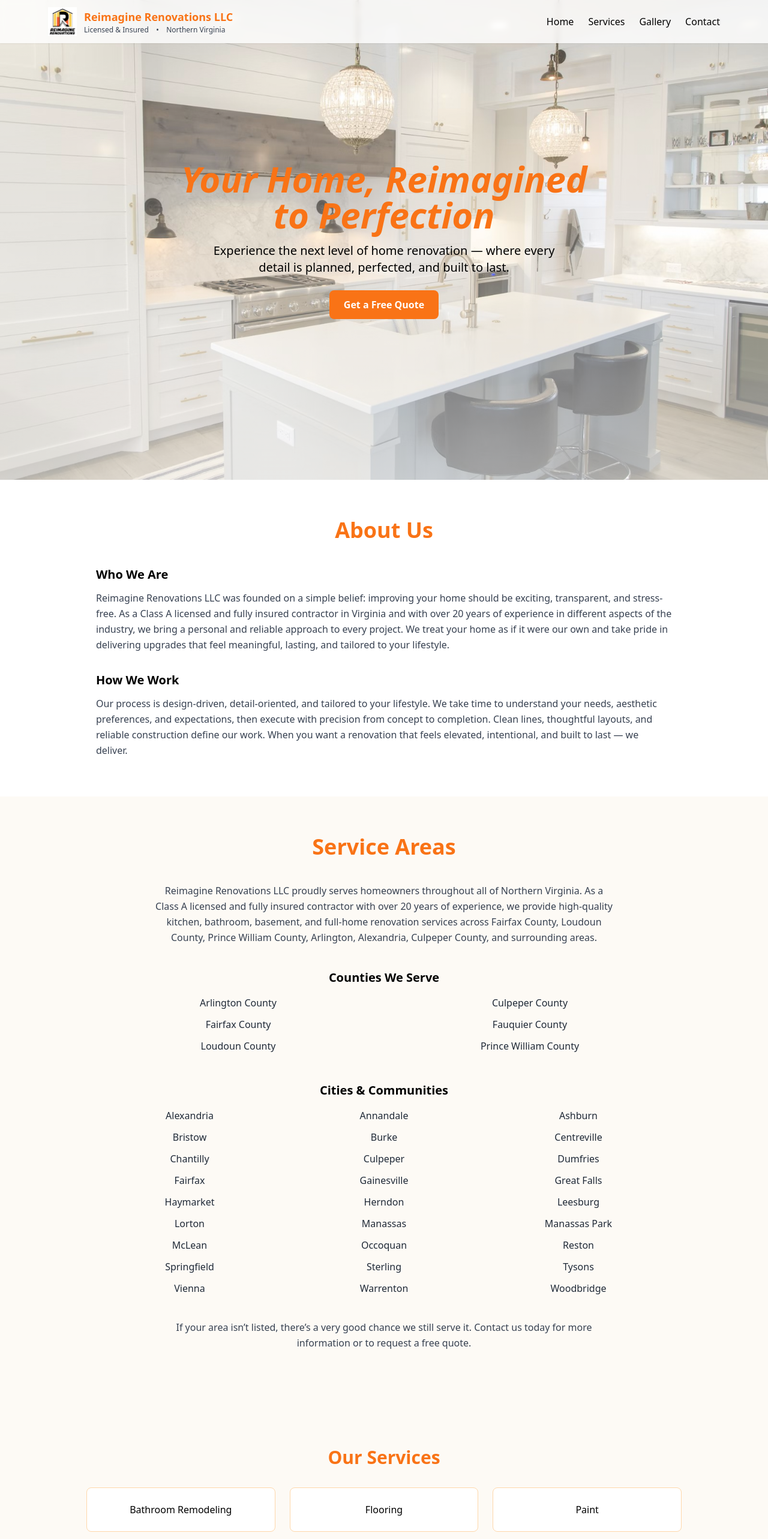
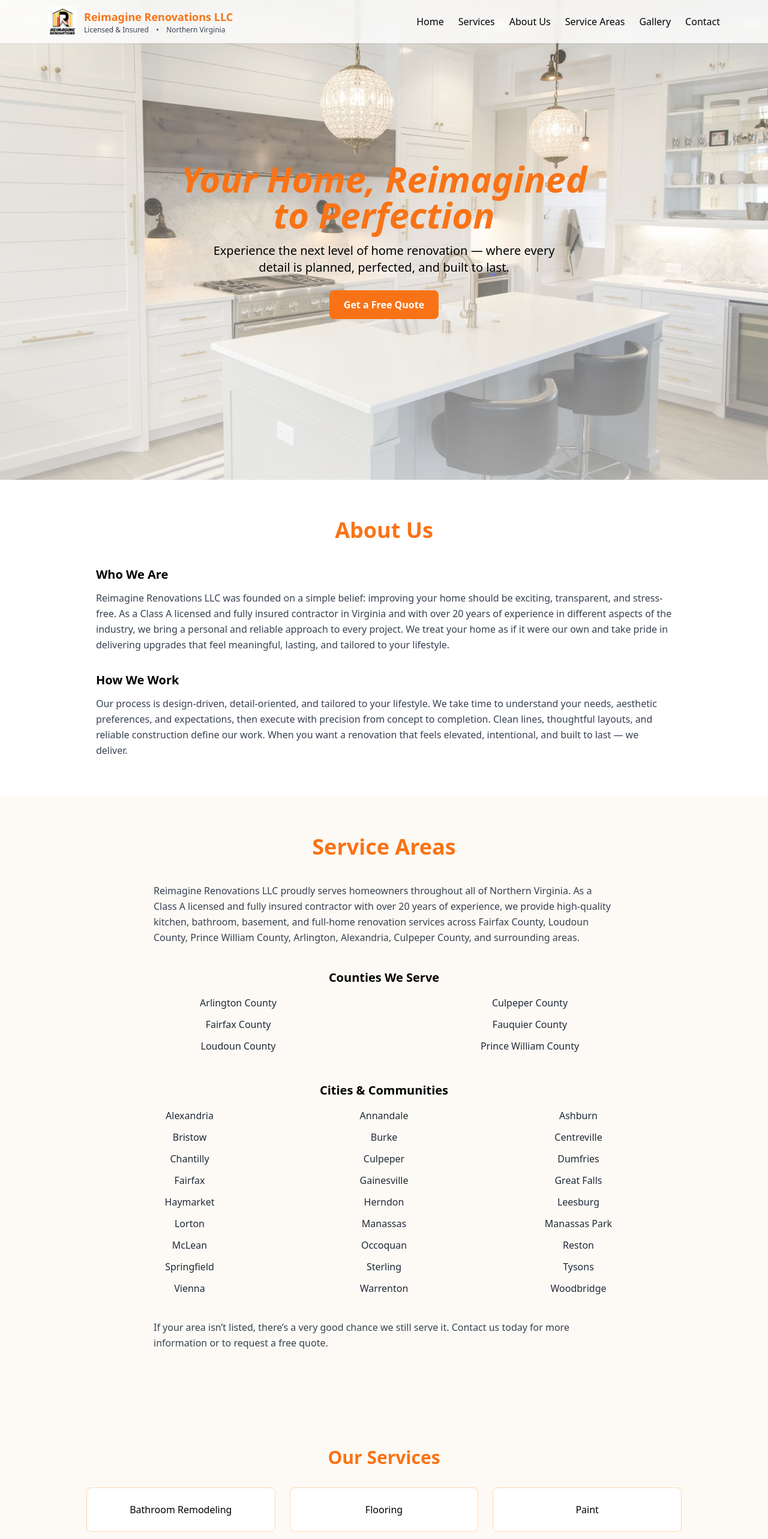
Before and after one commit to shahrouz4/rrw9, a React (Vite) app: page / in a window 1280 px wide. Shown: the top 2566 px of the page at 60% size. Built offline with nearby package versions, Linux system fonts and the light colour scheme.

Commit message:
Add files via upload

```diff
--- a/src/App.jsx
+++ b/src/App.jsx
@@ -21,11 +21,13 @@ export default function App() {
   }, [])
 
   const navItems = [
-    { id: 'home', label: 'Home' },
-    { id: 'services', label: 'Services' },
-    { id: 'gallery', label: 'Gallery' },
-    { id: 'contact', label: 'Contact' },
-  ]
+  { id: 'home', label: 'Home' },
+  { id: 'services', label: 'Services' },
+  { id: 'about', label: 'About Us' },
+  { id: 'service-areas', label: 'Service Areas' },
+  { id: 'gallery', label: 'Gallery' },
+  { id: 'contact', label: 'Contact' },
+]
 
   const galleryImages = Array.from({ length: 7 }, (_, i) => `/gallery/${i + 1}.jpeg`)
   const totalImages = galleryImages.length
@@ -217,7 +219,7 @@ export default function App() {
       whileInView={{ opacity: 1 }}
       transition={{ duration: 0.6, delay: 0.1 }}
       viewport={{ once: true }}
-      className="text-gray-700 text-center max-w-3xl mx-auto mb-10 leading-relaxed"
+      className="text-gray-700 text-left max-w-3xl mx-auto mb-10 leading-relaxed"
     >
       Reimagine Renovations LLC proudly serves homeowners throughout all of Northern Virginia.
       As a Class A licensed and fully insured contractor with over 20 years of experience,
@@ -288,7 +290,7 @@ export default function App() {
       whileInView={{ opacity: 1 }}
       transition={{ duration: 0.6, delay: 0.25 }}
       viewport={{ once: true }}
-      className="text-gray-700 text-center max-w-3xl mx-auto mt-10 leading-relaxed"
+      className="text-gray-700 text-left max-w-3xl mx-auto mt-10 leading-relaxed"
     >
       If your area isn’t listed, there’s a very good chance we still serve it.
       Contact us today for more information or to request a free quote.
```
